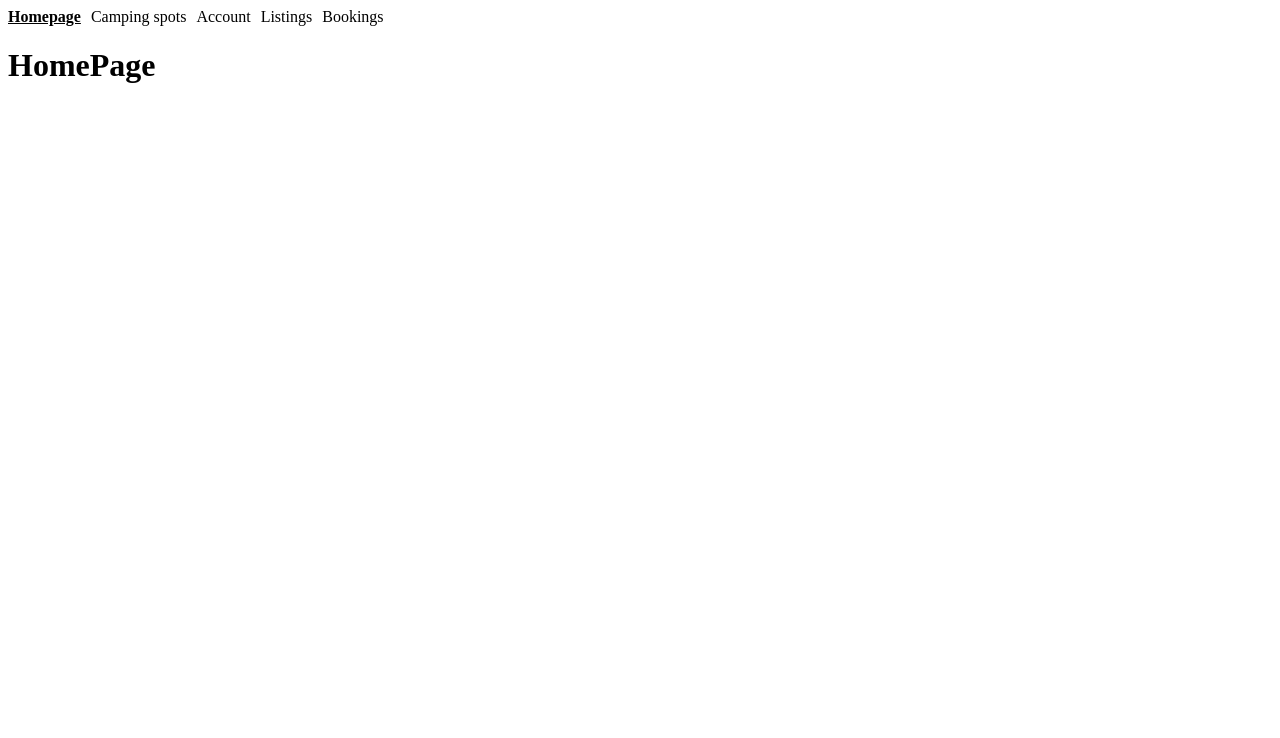
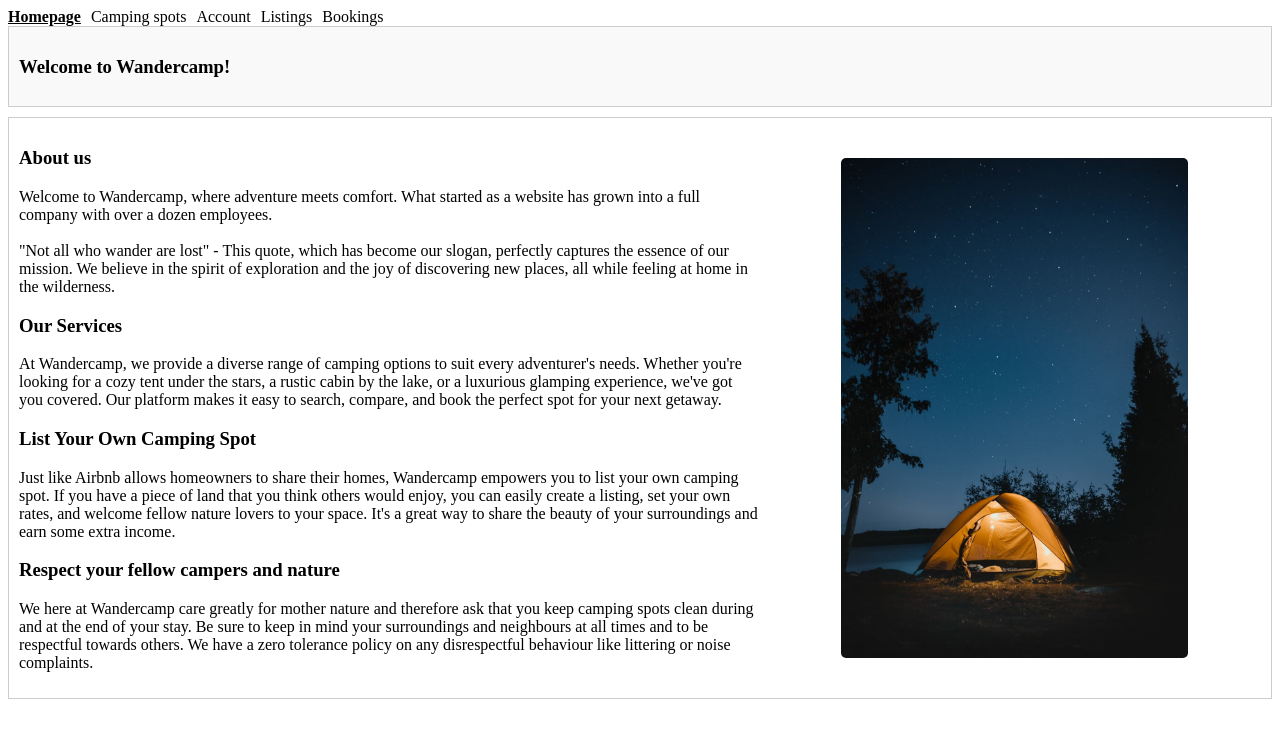
Before and after one commit to AsrielGaming/Frontend_RetakeExam, a Vue app: page / in a window 1280 px wide. Both pictures are taken after a click on the button "Simulate Login". Shown: the top 738 px of the page. Built offline with nearby package versions, Linux system fonts and the light colour scheme.

Commit message:
Succesfully show username on homepage + homepage info

```diff
--- a/src/App.vue
+++ b/src/App.vue
@@ -13,11 +13,11 @@
     <div>
       <LoginPage v-if="activePage === 'Login'" @login-success="handleLoginSuccess" @login-simulated="changeActivePage('Homepage')" />
       <SignUpPage v-if="activePage === 'Sign Up'" @signup-success="handleSignupSuccess" />
-      <HomePage v-if="activePage === 'Homepage'" />
-      <CampingSpotPage v-if="activePage === 'Camping spots'" />
-      <AccountPage v-if="activePage === 'Account'" />
-      <ListingPage v-if="activePage === 'Listings'" />
-      <BookingPage v-if="activePage === 'Bookings'" />
+      <HomePage v-if="activePage === 'Homepage'" :user-data="userData"/>
+      <CampingSpotPage v-if="activePage === 'Camping spots'" :user-data="userData"/>
+      <AccountPage v-if="activePage === 'Account'" :user-data="userData"/>
+      <ListingPage v-if="activePage === 'Listings'" :user-data="userData"/>
+      <BookingPage v-if="activePage === 'Bookings'" :user-data="userData"/>
     </div>
   </div>
 </template>
--- a/src/Pages/HomePage.vue
+++ b/src/Pages/HomePage.vue
@@ -1,17 +1,98 @@
 <template>
-  <div class="home-page">
-    <h1>HomePage</h1>
-    <!-- Your accountpage content here -->
+<div>
+    <!-- Main container -->
+    <div class="main-container">
+      <!-- Banner container -->
+      <div class="banner">
+        <h3>Welcome to Wandercamp{{ userData ? ', ' + userData.username + '!' : '!' }}</h3>
+      </div>
+
+      <!-- Content container -->
+      <div class="content">
+        <!-- Text container -->
+        <div class="text-container">
+          <!-- about us -->
+          <h3>About us</h3>
+          <p>Welcome to Wandercamp, where adventure meets comfort. What started as a website has grown into a full company with over a dozen employees. <br> <br>"Not all who wander are lost" - This quote, which has become our slogan, perfectly captures the essence of our mission. We believe in the spirit of exploration and the joy of discovering new places, all while feeling at home in the wilderness.</p>
+
+          <h3>Our Services</h3>
+          <p>At Wandercamp, we provide a diverse range of camping options to suit every adventurer's needs. Whether you're looking for a cozy tent under the stars, a rustic cabin by the lake, or a luxurious glamping experience, we've got you covered. Our platform makes it easy to search, compare, and book the perfect spot for your next getaway.</p>
+
+          <h3>List Your Own Camping Spot</h3>
+          <p>Just like Airbnb allows homeowners to share their homes, Wandercamp empowers you to list your own camping spot. If you have a piece of land that you think others would enjoy, you can easily create a listing, set your own rates, and welcome fellow nature lovers to your space. It's a great way to share the beauty of your surroundings and earn some extra income.</p>
+
+          <h3>Respect your fellow campers and nature</h3>
+          <p>We here at Wandercamp care greatly for mother nature and therefore ask that you keep camping spots clean during and at the end of your stay. Be sure to keep in mind your surroundings and neighbours at all times and to be respectful towards others. We have a zero tolerance policy on any disrespectful behaviour like littering or noise complaints.</p>
+        </div>
+
+        <!-- Image container -->
+        <div class="image-container">
+          <img src="@/Images/CampingSpotPic.jpg" alt="Camping Image" class="camping-image"/>
+        </div>
+      </div>
+    </div>
   </div>
 </template>
 
 <script>
 export default {
   name: 'HomePage',
-  // Add component logic here if needed
+  props: {
+    //Userdata property
+    userData: {
+      type: Object,
+      default: null
+    }
+  }
 }
 </script>
 
 <style scoped>
+/* Styling for main container */
+.main-container {
+  display: flex;
+  flex-direction: column;
+  justify-content: space-between;
+}
 
+/* Styling for banner container */
+.banner {
+  border: 1px solid #ccc;
+  padding: 10px;
+  margin-bottom: 10px;
+  background-color: #f9f9f9;
+}
+
+/* Styling for content container */
+.content {
+  display: flex;
+  border: 1px solid #ccc;
+  padding: 10px;
+}
+
+/* Styling for text container */
+.text-container {
+  width: 60%;
+  padding-right: 10px;
+}
+
+/* Styling for image container */
+.image-container {
+  width: 40%;
+  display: flex;
+  justify-content: center;
+  align-items: center;
+}
+
+.image-container img {
+  max-width: 100%;
+  height: auto;
+  border-radius: 5px;
+}
+
+.camping-image {
+  max-width: 300px;
+  max-height: 500px;
+  height: auto;
+}
 </style>
```
